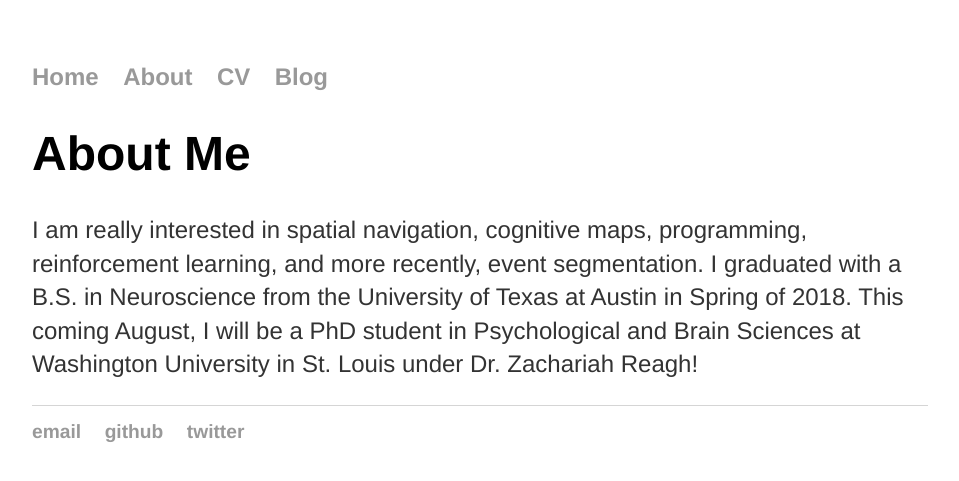
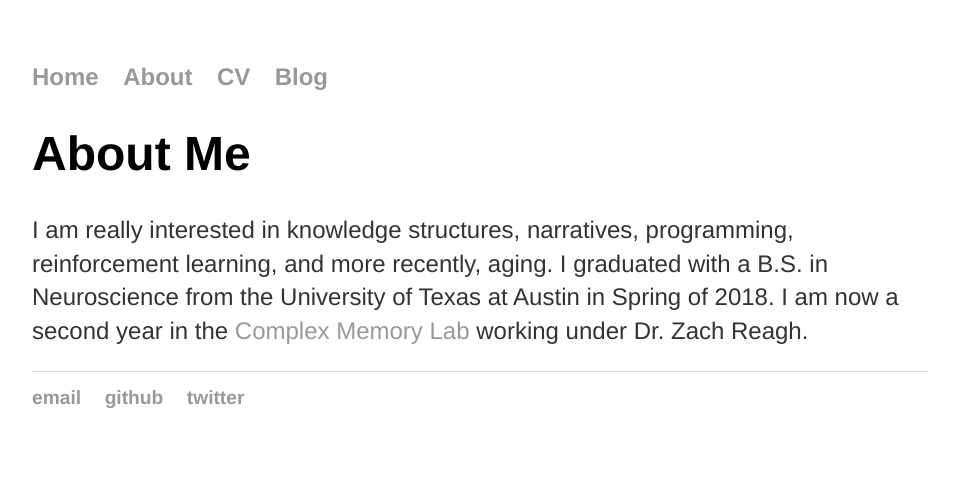
Before and after one commit to atakaragoz/atakaragoz.github.io, a Jekyll site: the page built from about/index.html, in a window 1280 px wide. Shown: the top 481 px of the page, without its empty margins (160-1119 px from the left). Built offline with Jekyll 4.4.1, drawn with Linux system fonts in a browser that asks for light colours.

Commit message:
long overdue update

```diff
--- a/about/index.html
+++ b/about/index.html
@@ -3,7 +3,7 @@ layout: default
 title: About Me
 ---
 	<h1>{{ page.title }}</h1>
-  <p> I am really interested in spatial navigation, cognitive maps, programming, reinforcement learning, and more recently, event segmentation.
-  I graduated with a B.S. in Neuroscience from the University of Texas at Austin in Spring of 2018. This coming August, I will be a PhD student in Psychological and Brain Sciences at Washington University in St. Louis
-under Dr. Zachariah Reagh!
+  <p> I am really interested in knowledge structures, narratives, programming, reinforcement learning, and more recently, aging.
+
+  I graduated with a B.S. in Neuroscience from the University of Texas at Austin in Spring of 2018. I am now a second year in the <a href="https://sites.wustl.edu/complexmemlab/">Complex Memory Lab</a> working under Dr. Zach Reagh.
   </p>
--- a/cv/index.html
+++ b/cv/index.html
@@ -2,4 +2,4 @@
 layout: default
 title: Ata's CV
 ---
-<a href={{ site.baseurl }}/pdfs/ABK_CV_2019_06.pdf" target="_blank">PDF.</a>
+<a href={{ site.baseurl }}/pdfs/ABK_CV_2020.pdf" target="_blank">PDF.</a>
--- a/index.html
+++ b/index.html
@@ -4,7 +4,7 @@ title: Ata Karagoz
 ---
 <div class="blurb">
 	<h1>Hello my name is Ata Karagoz</h1>
-	<p>I am currently a lab manager in Dr. Alison Preston's lab at UT Austin, I am interested in: </p>
+	<p>I am currently a 2nd year student in Dr. Zach Reagh's lab at WUSTL, I am interested in: </p>
 
 	<ul>
 		<li>spatial coding</li>
```
